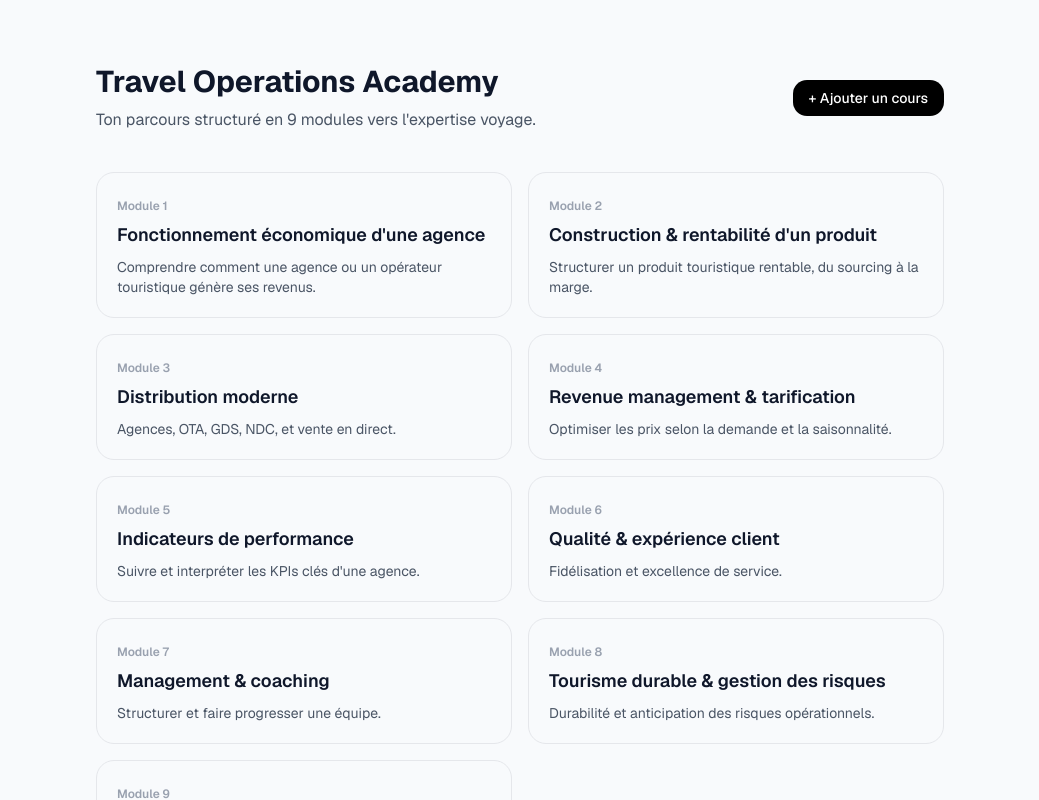
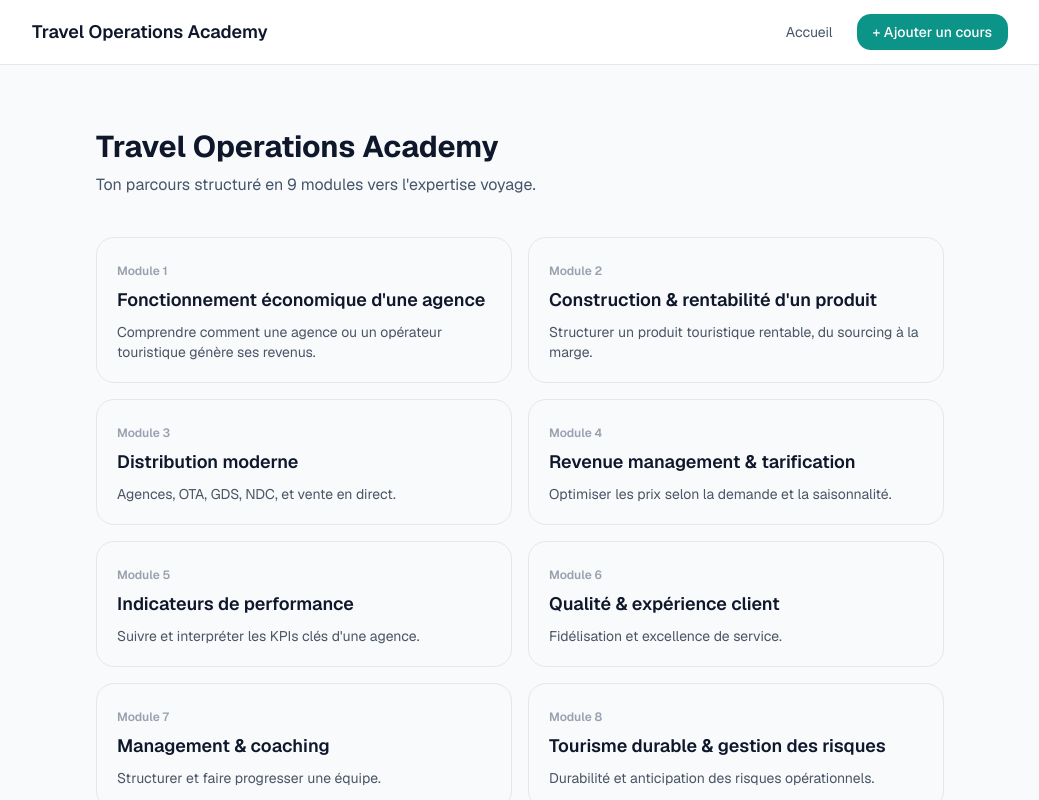
Before and after one commit to asukatraloc22-rgb/travel-operations-academy, a Next.js app: page / in a window 1280 px wide. Shown: the top 800 px of the page, without its empty margins (120-1159 px from the left). Built offline with nearby package versions, Linux system fonts and the light colour scheme.

Commit message:
Design Phase 3: add global Header (sticky, nature palette), fix lang=fr, sync theme colors

```diff
--- a/src/app/layout.tsx
+++ b/src/app/layout.tsx
@@ -1,5 +1,6 @@
 import type { Metadata, Viewport } from "next";
 import { Geist, Geist_Mono } from "next/font/google";
+import { Header } from "@/shared/components/Header";
 import "./globals.css";
 
 const geistSans = Geist({
@@ -22,16 +23,19 @@ export const metadata: Metadata = {
 // récentes de Next.js — c'est ici que va la couleur de thème (utilisée
 // par le navigateur mobile pour colorer sa barre de statut).
 export const viewport: Viewport = {
-  themeColor: "#111111",
+  themeColor: "#0d9488",
 };
 
 export default function RootLayout({ children }: LayoutProps<"/">) {
   return (
     <html
-      lang="en"
+      lang="fr"
       className={`${geistSans.variable} ${geistMono.variable} h-full antialiased`}
     >
-      <body className="min-h-full flex flex-col">{children}</body>
+      <body className="min-h-full flex flex-col">
+        <Header />
+        {children}
+      </body>
     </html>
   );
 }
--- a/src/app/manifest.ts
+++ b/src/app/manifest.ts
@@ -15,8 +15,8 @@ export default function manifest(): MetadataRoute.Manifest {
       "Parcours d'apprentissage structuré en 9 modules pour progresser dans le métier de travel agent.",
     start_url: "/",
     display: "standalone", // s'affiche comme une vraie app, sans barre d'adresse
-    background_color: "#ffffff",
-    theme_color: "#111111",
+    background_color: "#f8fafc",
+    theme_color: "#0d9488",
     icons: [
       {
         src: "/icon-192.png",
--- a/src/app/page.tsx
+++ b/src/app/page.tsx
@@ -6,27 +6,16 @@
 // chargement, et on pourra plus tard y faire des requêtes Supabase
 // directement, sans passer par une API séparée.
 
-import Link from "next/link";
 import { TRAVEL_MODULES } from "@/core/config/modules";
 import { ModuleCard } from "@/modules/dashboard/ModuleCard";
 
 export default function Home() {
   return (
     <main className="max-w-4xl mx-auto px-6 py-16">
-      <div className="flex items-center justify-between">
-        <div>
-          <h1 className="text-3xl font-bold">Travel Operations Academy</h1>
-          <p className="text-gray-600 mt-2">
-            Ton parcours structuré en 9 modules vers l&apos;expertise voyage.
-          </p>
-        </div>
-        <Link
-          href="/courses/new"
-          className="rounded-lg bg-black text-white px-4 py-2 text-sm font-medium whitespace-nowrap"
-        >
-          + Ajouter un cours
-        </Link>
-      </div>
+      <h1 className="text-3xl font-bold">Travel Operations Academy</h1>
+      <p className="text-[var(--color-text-secondary)] mt-2">
+        Ton parcours structuré en 9 modules vers l&apos;expertise voyage.
+      </p>
 
       <div className="grid sm:grid-cols-2 gap-4 mt-10">
         {TRAVEL_MODULES.map((module) => (
--- /dev/null
+++ b/src/shared/components/Header.tsx
@@ -0,0 +1,37 @@
+// shared/components/Header.tsx
+//
+// Header global de l'app — brief section 11 : fin, discret, sticky,
+// fond clair/translucide. Server Component : aucun state, aucune
+// interactivité nécessaire pour de simples liens.
+//
+// Volontairement minimal pour l'instant : seuls les liens vers des
+// pages RÉELLEMENT existantes apparaissent (Accueil). Le brief prévoit
+// "Destinations" et "Ressources", mais ces fonctionnalités n'existent
+// pas encore côté code — on évite les liens morts. À enrichir au fur
+// et à mesure que ces sections seront construites.
+
+import Link from "next/link";
+
+export function Header() {
+  return (
+    <header className="sticky top-0 z-10 border-b border-[var(--color-border)] bg-[var(--color-surface)]/90 backdrop-blur">
+      <div className="max-w-5xl mx-auto px-6 h-16 flex items-center justify-between">
+        <Link href="/" className="font-semibold text-lg">
+          Travel Operations Academy
+        </Link>
+
+        <nav className="flex items-center gap-6 text-sm">
+          <Link href="/" className="text-[var(--color-text-secondary)] hover:text-[var(--color-text)]">
+            Accueil
+          </Link>
+          <Link
+            href="/courses/new"
+            className="rounded-lg bg-[var(--color-nature-600)] text-white px-4 py-2 font-medium hover:bg-[var(--color-nature-700)] transition-colors"
+          >
+            + Ajouter un cours
+          </Link>
+        </nav>
+      </div>
+    </header>
+  );
+}
```
